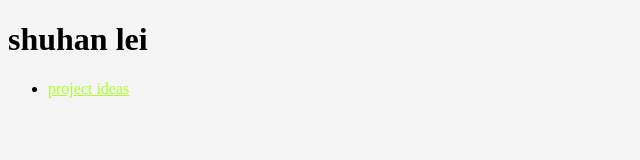
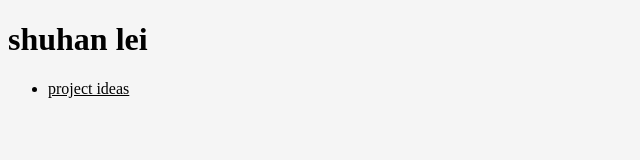
Before and after one commit to melodylei22/net-art-0101, a plain HTML site: page index.html in a window 1280 px wide. Shown: the whole page, without its empty margins (0-640 px from the left). Drawn offline with Linux system fonts and the light colour scheme.

Commit message:
change a color

```diff
--- a/style.css
+++ b/style.css
@@ -5,5 +5,5 @@ background-color: whitesmoke;
 }
 
 a {
-    color: greenyellow
+    color: black
 }
```
